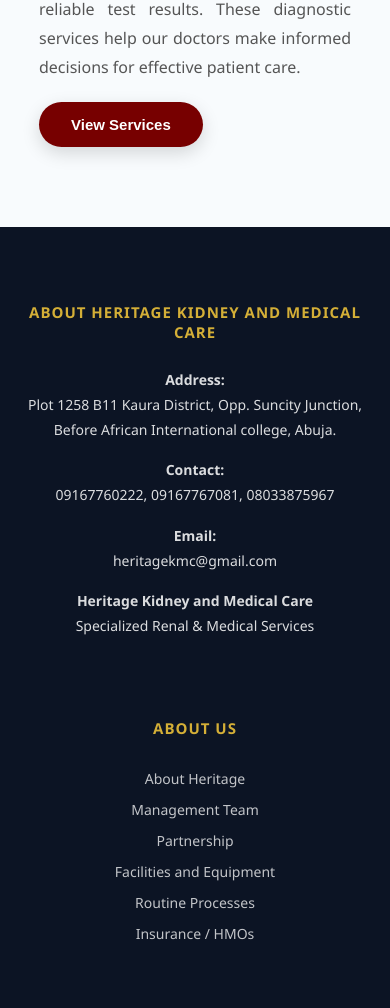
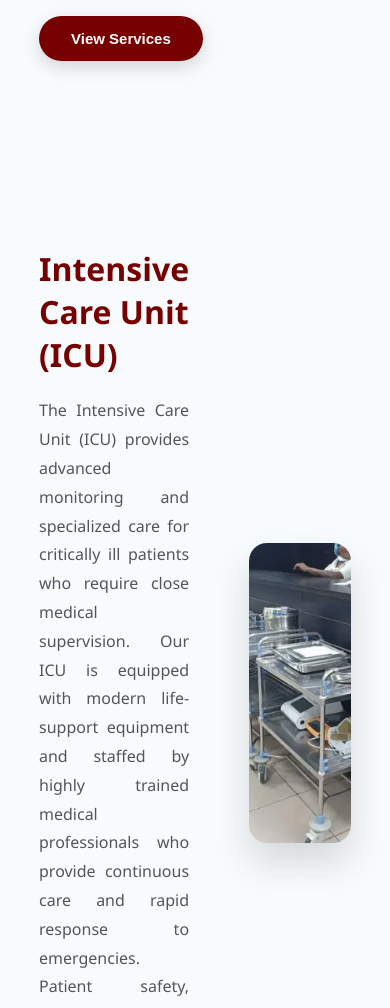
Before and after one commit to Miracle-Lawrence/heritagekidneycare, a website: page facilities.html in a window 390 px wide. Shown: the part 3911-4919 px from the top of the page. Drawn offline with Linux system fonts and the light colour scheme.

Commit message:
Added ICU to facilities page

```diff
--- a/facilities.html
+++ b/facilities.html
@@ -265,6 +265,34 @@
           />
         </div>
       </section>
+
+      <section class="icu-section">
+        <div class="icu-text">
+          <h1>Intensive Care Unit (ICU)</h1>
+
+          <p>
+            The Intensive Care Unit (ICU) provides advanced monitoring and
+            specialized care for critically ill patients who require close
+            medical supervision. Our ICU is equipped with modern life-support
+            equipment and staffed by highly trained medical professionals who
+            provide continuous care and rapid response to emergencies. Patient
+            safety, stability, and recovery are our top priorities.
+          </p>
+
+          <a href="services.html">
+            <button class="services-btn">View Services</button>
+          </a>
+        </div>
+
+        <div class="icu-image">
+          <img
+            class="image-slider"
+            src="images/icu.webp"
+            data-images="images/icu.webp,images/icu2.webp,images/icu3.webp,images/icu4.webp"
+            alt="icu Room"
+          />
+        </div>
+      </section>
     </main>
 
     <footer class="footer">
@@ -309,7 +337,9 @@
             <a href="surgery.html"><li>Surgery</li></a>
             <a href="services.html"><li>Services</li></a>
             <a href="facilities.html#pharmacy"><li>Pharmacy: 24 hours</li></a>
-            <a href="facilities.html#laboratory"><li>Laboratory: 24 hours</li></a>
+            <a href="facilities.html#laboratory"
+              ><li>Laboratory: 24 hours</li></a
+            >
             <a href="diagnostics.html"><li>In-patient Services</li></a>
           </ul>
         </div>
--- a/styles/base.css
+++ b/styles/base.css
@@ -3760,7 +3760,7 @@ input, select{
 /* =========================
    FACILITIES
 ========================= */
-.admission-section, .pharmacy-section, .dialysis-section, .laboratory-section{
+.admission-section, .pharmacy-section, .dialysis-section, .laboratory-section, .icu-section{
   display:flex;
   align-items:center;
   justify-content:space-between;
@@ -3772,18 +3772,18 @@ input, select{
 
 /* TEXT SIDE */
 
-.admission-text , .pharmacy-text, .dialysis-text, .laboratory-text{
+.admission-text , .pharmacy-text, .dialysis-text, .laboratory-text, .icu-text{
   flex:1;
 }
 
-.admission-text h1, .pharmacy-text h1, .dialysis-text h1, .laboratory-text h1{
+.admission-text h1, .pharmacy-text h1, .dialysis-text h1, .laboratory-text h1, .icu-text h1{
   font-size:2rem;
   margin-bottom:20px;
   color:var(--color-dark-red);
   font-weight:700;
 }
 
-.admission-text p , .pharmacy-text p, .dialysis-text p, .laboratory-text p{
+.admission-text p , .pharmacy-text p, .dialysis-text p, .laboratory-text p, .icu-text p{
   font-size:16px;
   line-height:1.8;
   color:#555;
@@ -3815,12 +3815,12 @@ input, select{
 
 /* IMAGE SIDE */
 
-.admission-image, .pharmacy-image, .dialysis-image, .laboratory-image{
+.admission-image, .pharmacy-image, .dialysis-image, .laboratory-image, .icu-image{
   flex:1;
   position:relative;
 }
 
-.admission-image img, .pharmacy-image img, .dialysis-image img, .laboratory-image img{
+.admission-image img, .pharmacy-image img, .dialysis-image img, .laboratory-image img, .icu-image img{
   width:100%;
   height:300px;
   object-fit:cover;
@@ -3889,22 +3889,22 @@ input, select{
     height: 90vh;
   }
 
-  .admission-section, .pharmacy-section, .dialysis-section, .laboratory-section{
+  .admission-section, .pharmacy-section, .dialysis-section, .laboratory-section .icu-section{
     flex-direction:column-reverse; /* Moves image to top */
     text-align:left;
     gap:40px;
   }
 
-  .admission-text, .pharmacy-text, .dialysis-text, .laboratory-text{
+  .admission-text, .pharmacy-text, .dialysis-text, .laboratory-text, .icu-text{
     width:100%;
   }
 
-  .admission-text p, .pharmacy-text p, .dialysis-text p, .laboratory-text p{
+  .admission-text p, .pharmacy-text p, .dialysis-text p, .laboratory-text p, .icu-text p{
     text-align:justify; /* Justified text */
     margin:0 0 20px 0;
   }
 
-  .admission-image img, .pharmacy-image img, .dialysis-image img, .laboratory-image img{
+  .admission-image img, .pharmacy-image img, .dialysis-image img, .laboratory-image img, .icu-image img{
     height:300px;
     width:100%;
   }
```
Also changed, not shown: images/icu.webp (added), images/icu2.webp (added), images/icu3.webp (added), images/icu4.webp (added).
